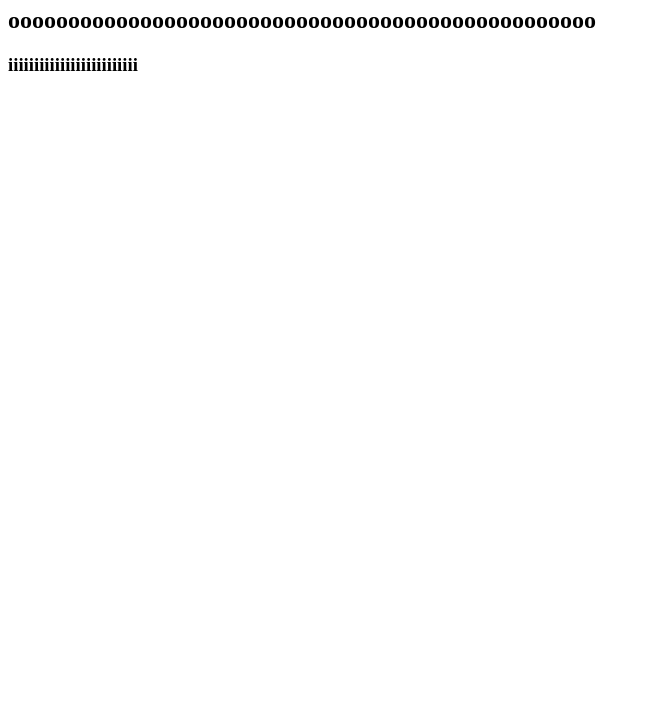
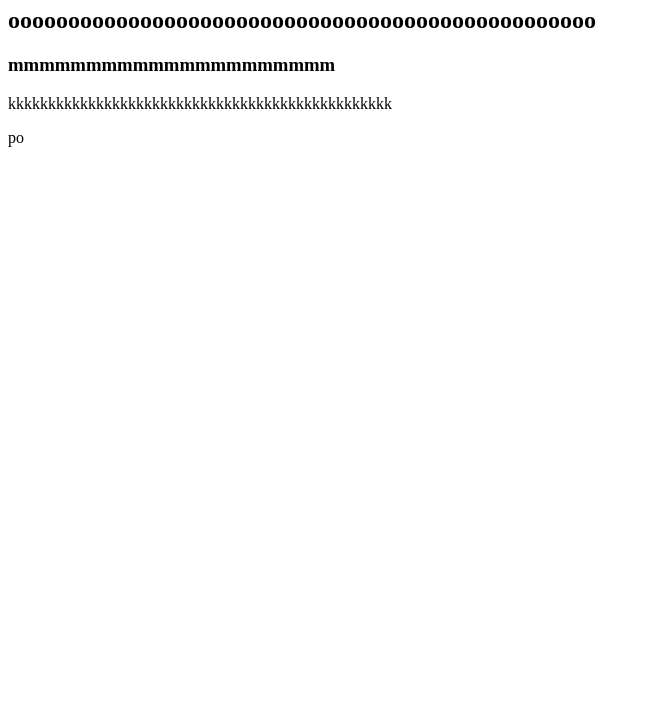
Before and after one commit to clement2910/monsite, a plain HTML site: page index.html in a window 1280 px wide. Shown: the part 73-800 px from the top of the page, without its empty margins (0-650 px from the left). Drawn offline with Linux system fonts and the light colour scheme.

Commit message:
ajouterporogrophe

```diff
--- a/index.html
+++ b/index.html
@@ -6,5 +6,7 @@
 <body>
     <h1>un test</h1>
     <h2>ooooooooooooooooooooooooooooooooooooooooooooooooo</h2>
-    <h3>iiiiiiiiiiiiiiiiiiiiiiiii</h3>
+    <h3>mmmmmmmmmmmmmmmmmmmmm</h3>
+    <p>kkkkkkkkkkkkkkkkkkkkkkkkkkkkkkkkkkkkkkkkkkkkkkkk</p>
+    <p>po</p>
 </body>
```
